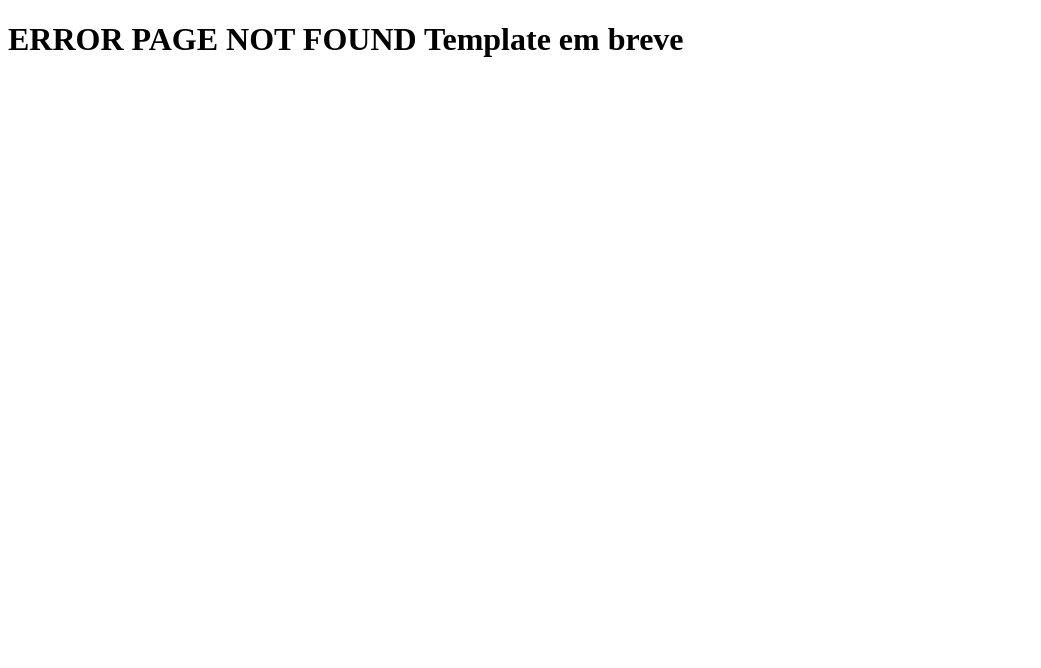
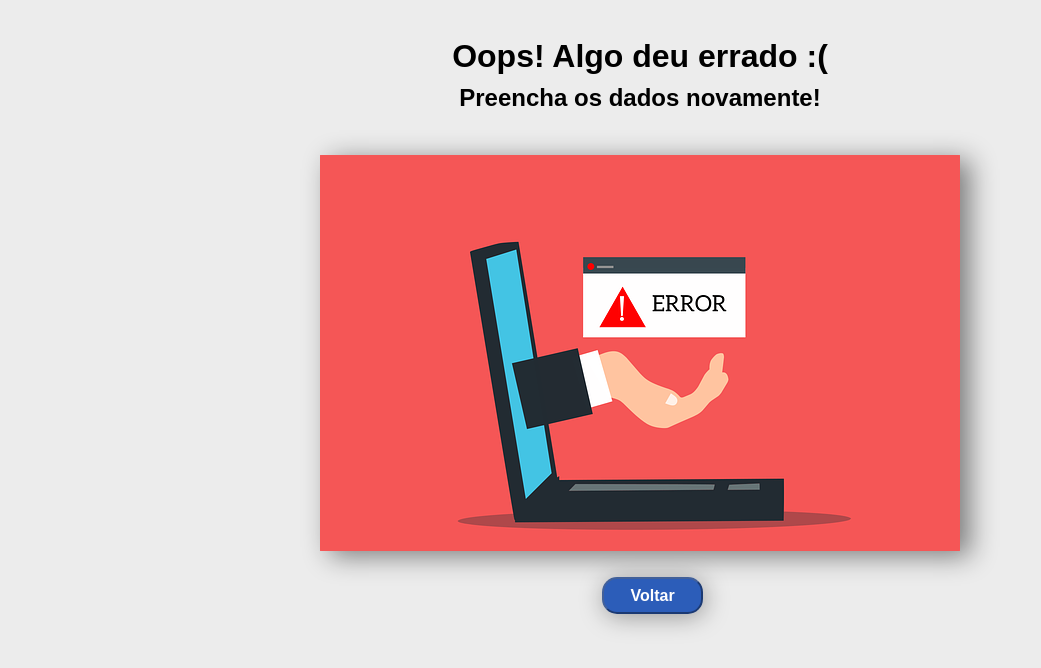
Before and after one commit to ViniciusFSantos/gerador_curriculo_pdf, a Django app: template curriculo/core/templates/error.html in a window 1280 px wide. Shown: the top 668 px of the page, without its empty margins (0-1041 px from the left). Run offline with Django 3.2, Linux system fonts and the light colour scheme; the template is opened without the code that fills it, so the values that code supplies are empty; some libraries are stand-ins or nearby versions.

Commit message:
finalizando projeto

```diff
--- /dev/null
+++ b/curriculo/core/static/css/error.css
@@ -0,0 +1,47 @@
+body{
+    background-color: rgb(236, 236, 236);
+}
+img{
+    box-shadow: 10px 5px 25px rgba(0, 0, 0, 0.479);
+}
+#h1-error{
+    margin-top: 3%;
+}
+#h2-error{
+    margin-top: -1%;
+    margin-bottom: -2%;
+}
+#content-img{
+    text-align: center;
+    margin-top: 5%;
+    padding-top: 5px;
+    padding-bottom: 5px;
+}
+#msg-error{
+    text-align: center;
+    font-family: Arial, Helvetica, sans-serif;
+}
+#voltar-btn{
+    width: 8%;
+    background-color: rgba(21, 76, 179, 0.89);
+    border-radius: 15px;
+    padding-top: 0.6%;
+    padding-bottom: 0.6%;
+    color: white;
+    font-family: Arial, Helvetica, sans-serif;
+    font-size: 100%;
+    font-weight: bold;
+    border-color: rgba(19, 19, 19, 0.384);
+    box-shadow: 2px 3px 25px rgba(0, 0, 0, 0.349);
+    margin-left: 47%;
+    margin-top: 1.4%;
+}
+
+button:hover{
+    background-color: rgba(49, 91, 168, 0.89) !important;
+    font-weight: bolder !important;
+
+    transition-duration: 0.4s !important;
+    cursor: pointer;
+
+}
--- a/curriculo/core/static/js/exportar.js
+++ /dev/null
@@ -1,4 +0,0 @@
-window.onload = function show(){
-    var nome = document.querySelector("#resultado-nome");
-    nome.textContent =  sessionStorage.getItem('nome-completo');
-}
--- a/curriculo/core/static/js/inserir.js
+++ /dev/null
@@ -1,4 +0,0 @@
-function colect(){
-    var nome = document.querySelector("#nome-completo").value;
-    sessionStorage.setItem('nome-completo', nome);
-}
--- a/curriculo/core/templates/error.html
+++ b/curriculo/core/templates/error.html
@@ -1,14 +1,34 @@
+{% load static %}
+{% load bootstrap5 %}
+{% block content %}
+{% bootstrap_messages %}
+
 <!DOCTYPE html>
-<html lang="PT-BR">
+<html lang="pt-br">
 <head>
     <meta charset="UTF-8">
     <meta http-equiv="X-UA-Compatible" content="IE=edge">
     <meta name="viewport" content="width=h, initial-scale=1.0">
-    <title>Document</title>
+    <link rel="stylesheet" href="{% static 'css/error.css' %}">
+    <title>Oops!</title>
 </head>
 <body>
-    <h1>ERROR PAGE NOT FOUND
-        Template em breve
-    </h1>
+    <div id="content-geral">
+        <div id="msg-error">
+            <h1 id="h1-error">
+                Oops! Algo deu errado :(
+            </h1>
+            <h2 id="h2-error">
+                Preencha os dados novamente!
+            </h2>
+        </div>
+        <div id="content-img">
+            <img src="{% static 'img/error.png' %}" alt="ERROR!">
+        </div>
+        <div>
+            <a href="{% url 'index' %}"><button id="voltar-btn">Voltar</button></a>
+        </div>
+    </div>
 </body>
 </html>
+{% endblock %}
--- a/curriculo/core/templates/inserir_dados.html
+++ b/curriculo/core/templates/inserir_dados.html
@@ -12,7 +12,7 @@
     <link rel="stylesheet" href="{% static 'css/form.css' %}">
     {% bootstrap_css %}
     {% bootstrap_javascript %}
-    <title>Gerador de Currículos</title>
+    <title>Inserir dados</title>
 </head>
 
 <body>
--- a/curriculo/curriculo/urls.py
+++ b/curriculo/curriculo/urls.py
@@ -3,6 +3,6 @@ from django.contrib import admin
 from django.urls import path, include
 
 urlpatterns = [
-    path('admin/', admin.site.urls),
+    path('admin@gestao/', admin.site.urls),
     path('', include('core.urls')),
 ]
```
Also changed, not shown: curriculo/core/static/img/error.png (added).
